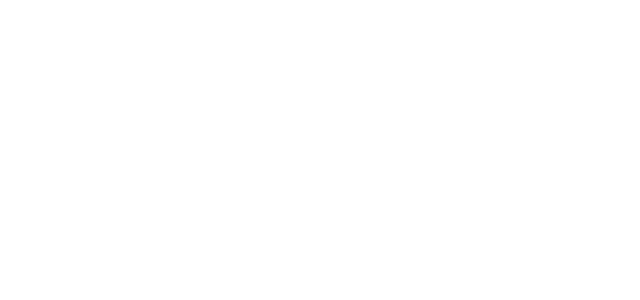
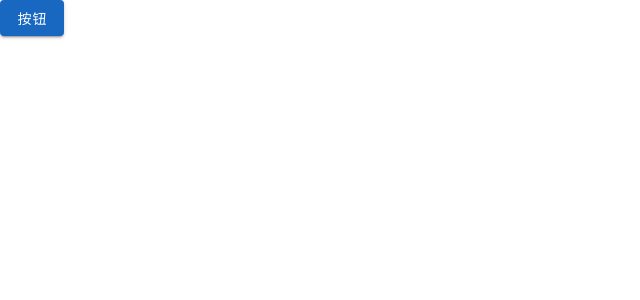
Before and after one commit to Zhoucheng133/Deface-GUI, a Vue app: page / in a window 1280 px wide. Shown: the top 300 px of the page, without its empty margins (0-640 px from the left). Built offline with nearby package versions, Linux system fonts and the light colour scheme.

Commit message:
添加vuetify依赖

```diff
--- a/src/App.vue
+++ b/src/App.vue
@@ -1,3 +1,7 @@
 <template>
+  <v-btn color="primary">按钮</v-btn>
+</template>
 
-</template>
+<script setup lang="ts">
+
+</script>
--- a/src/main.ts
+++ b/src/main.ts
@@ -1,4 +1,17 @@
 import { createApp } from "vue";
 import App from "./App.vue";
+import '@mdi/font/css/materialdesignicons.css';
 
-createApp(App).mount("#app");
+import 'vuetify/styles';
+import { createVuetify } from 'vuetify';
+import * as components from 'vuetify/components';
+import * as directives from 'vuetify/directives';
+
+const vuetify = createVuetify({
+  components,
+  directives,
+})
+
+createApp(App)
+.use(vuetify)
+.mount("#app");
```
Also changed, not shown: package.json (+6 -4 lines), 1 other file (tests, documents, lock files or other folders).
